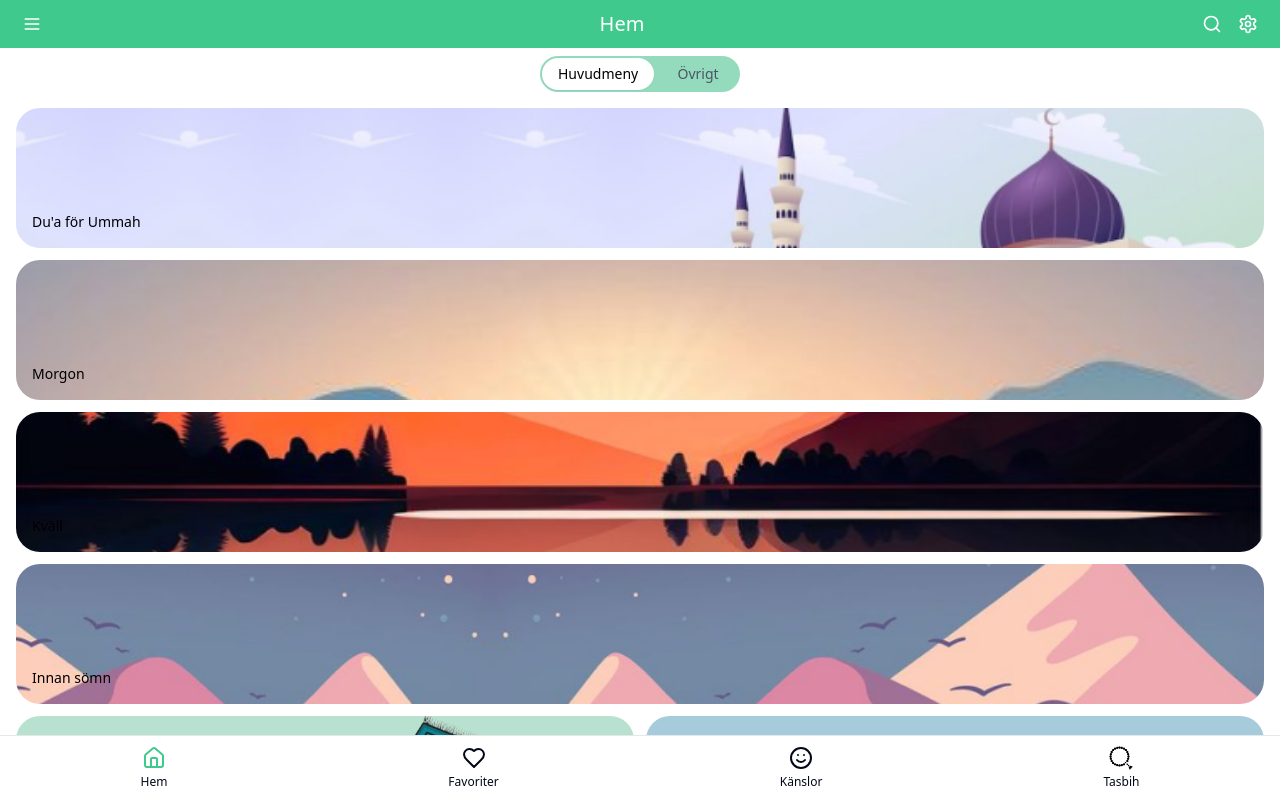
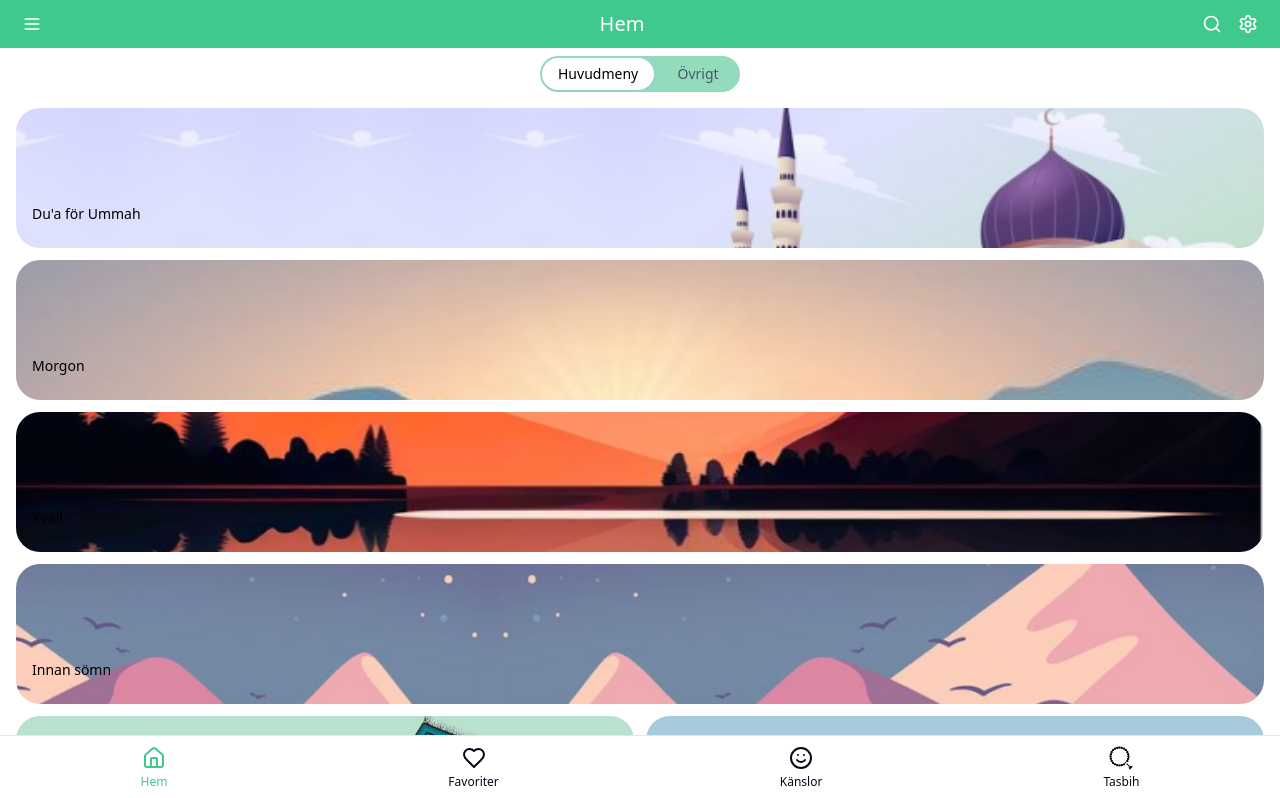
Before and after one commit to Usmanyousaf88/duapp, a React (Vite) app: page / in a window 1280 px wide. Shown: the top 798 px of the page. Built offline with nearby package versions, Linux system fonts and the light colour scheme.

Commit message:
Update styles for navigation and cards
Ensure that text on cards does not overlap with the bottom navigation or the top green menu. Change the home icon and text color to green when on the home page, and apply the same green color to the Tasbih logo and text.
[skip gpt_engineer]

```diff
--- a/src/components/BottomNav.tsx
+++ b/src/components/BottomNav.tsx
@@ -4,13 +4,14 @@ import { Link, useLocation } from "react-router-dom";
 export const BottomNav = () => {
   const location = useLocation();
   const isHomePage = location.pathname === "/";
+  const isTasbihPage = location.pathname === "/tasbih";
 
   return (
     <nav className="fixed bottom-0 inset-x-0 bg-white border-t border-gray-200">
       <div className="flex justify-around items-center h-16">
         <Link to="/" className="flex flex-col items-center space-y-1">
           <Home className={`w-6 h-6 ${isHomePage ? "text-[#40C98D]" : ""}`} />
-          <span className="text-xs">Hem</span>
+          <span className={`text-xs ${isHomePage ? "text-[#40C98D]" : ""}`}>Hem</span>
         </Link>
         <Link to="/favoriter" className="flex flex-col items-center space-y-1">
           <Heart className="w-6 h-6" />
@@ -21,8 +22,12 @@ export const BottomNav = () => {
           <span className="text-xs">Känslor</span>
         </Link>
         <Link to="/tasbih" className="flex flex-col items-center space-y-1">
-          <img src="/lovable-uploads/3a580410-6bd1-4b2b-b69c-2891932d66e8.png" alt="Tasbih" className="w-6 h-6" />
-          <span className="text-xs">Tasbih</span>
+          <img
+            src="/lovable-uploads/3a580410-6bd1-4b2b-b69c-2891932d66e8.png"
+            alt="Tasbih"
+            className={`w-6 h-6 ${isTasbihPage ? "filter-[#40C98D]" : ""}`}
+          />
+          <span className={`text-xs ${isTasbihPage ? "text-[#40C98D]" : ""}`}>Tasbih</span>
         </Link>
       </div>
     </nav>
--- a/src/components/CategoryCard.tsx
+++ b/src/components/CategoryCard.tsx
@@ -30,7 +30,7 @@ export const CategoryCard = ({ title, color, backgroundImage, onClick, className
           }}
         />
       )}
-      <div className="relative z-10">
+      <div className="relative z-10 mb-2">
         <h3 className="text-sm font-medium text-left text-black">{title}</h3>
       </div>
     </button>
```
